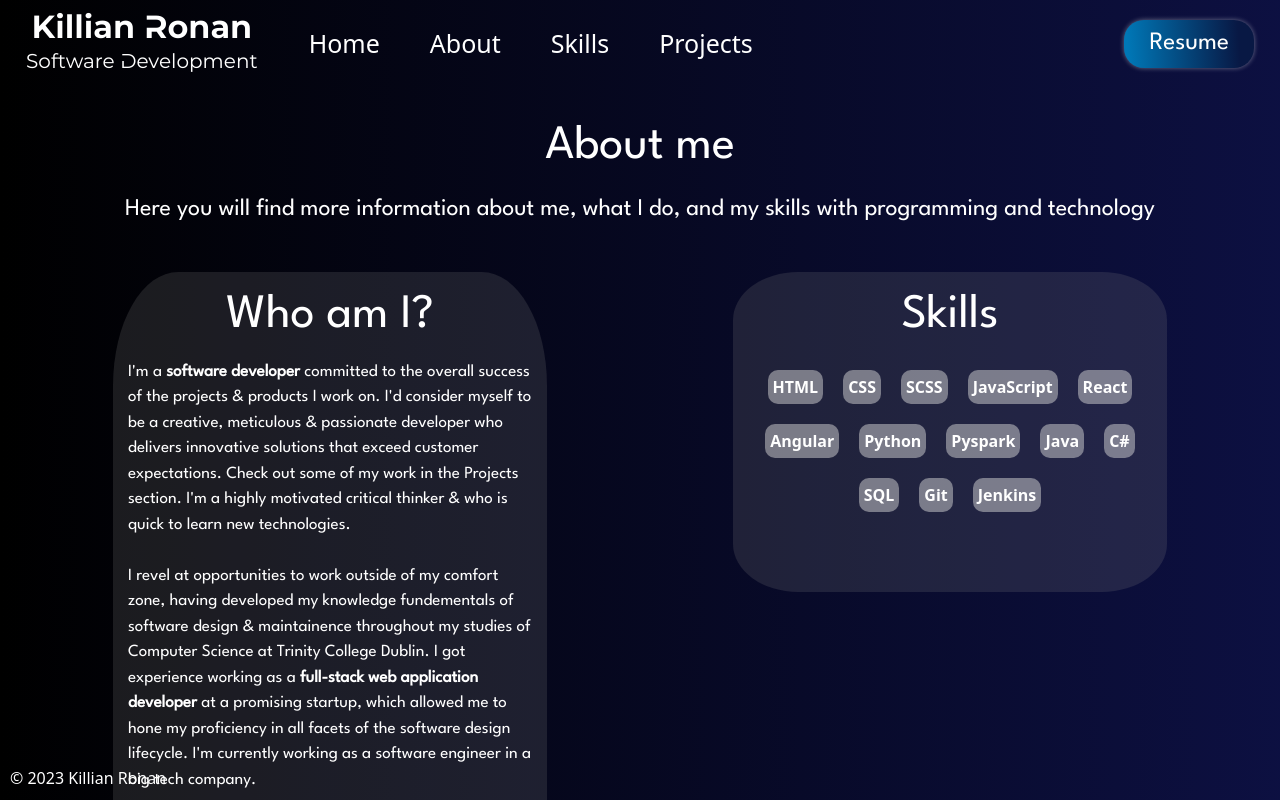
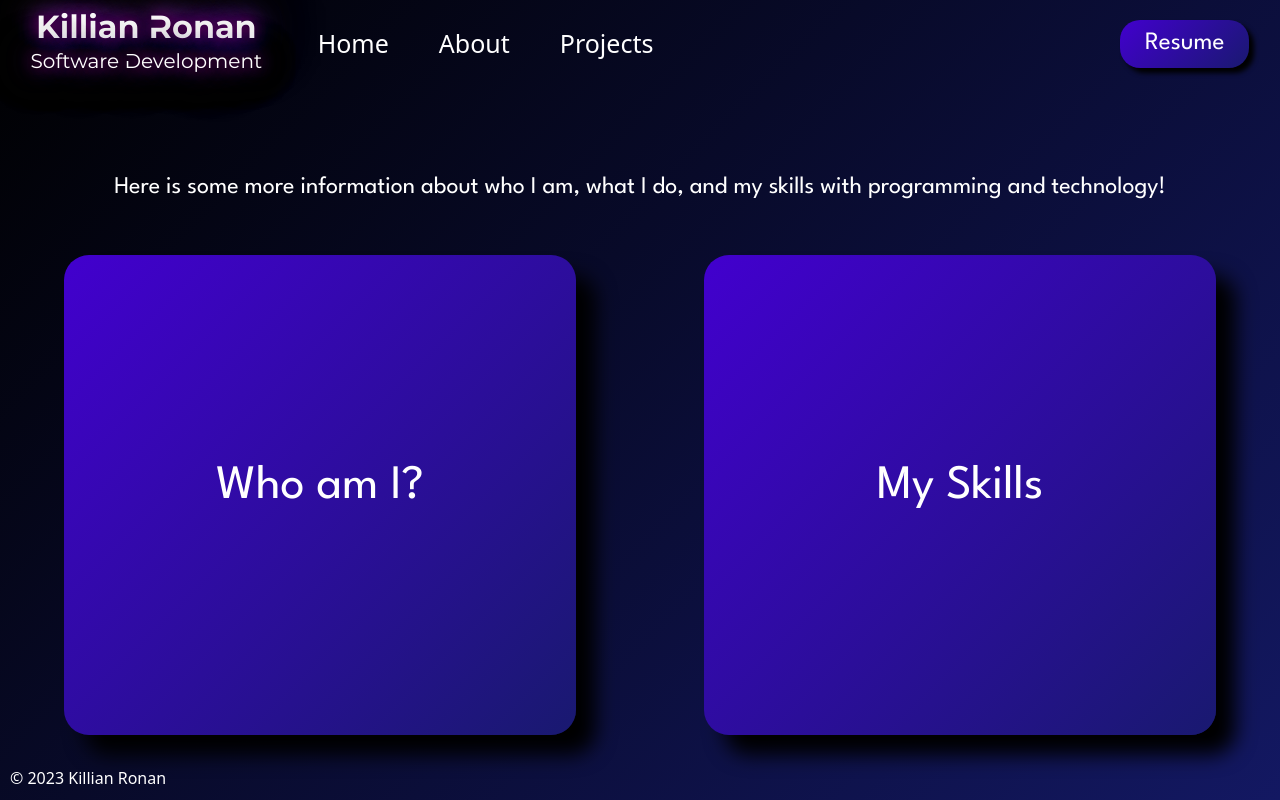
Before and after one commit to killianronan/personal-website, a React (Create React App) app in the folder personal-website/: page /about in a window 1280 px wide. Shown: the top 800 px of the page. Built offline with nearby package versions, Linux system fonts and the light colour scheme.

Commit message:
updated about & projects pages

```diff
--- a/personal-website/src/App.css
+++ b/personal-website/src/App.css
@@ -53,7 +53,7 @@ html, body {
     /* 45deg, */
     /* 111.1deg, */
     /* to top, */
-    to right,
+    135deg,
     /* Purple -> Pink -> Peach */
     /* #800080 0%,
     #ffc0cb 50%,
@@ -82,10 +82,11 @@ html, body {
     /* #7474bf, #348ac7 */
 
     /* #283E51, #0A2342 */
-    black 0%,#131862 150%
+    black,#131862
     /* #131862 0%, black 100% */
     /* black 0%, silver 100% */
     );
+    /* background-image: linear-gradient(135deg, #7B71DD, #3165CA); */
 
 }
 
@@ -98,8 +99,8 @@ html, body {
 .main-container {
   flex: 1;
   display: flex;
-  justify-content: center;
-  align-items: center;
+  justify-content: flex-start;
+  align-items: flex-start;
 }
 
 .header {
@@ -107,7 +108,7 @@ html, body {
   display: flex;
   justify-content: space-between;
   align-items: center;
-  padding-bottom: 30px;
+  padding-bottom: 15px;
 }
 
 .name-role{
@@ -118,6 +119,8 @@ html, body {
 }
 
 .title {
+  /* background-image: linear-gradient(135deg, #4200CE, #8C28D3); */
+  /* color: linear-gradient(135deg, #4200CE, #8C28D3); */
   margin: 0;
   font-family: "Bold";
 }
@@ -163,7 +166,7 @@ html, body {
   display: flex;
   flex-direction: column;
   justify-content: center;
-  align-self: flex-start;
+  align-self: center;
 }
 
 .resumebtn {
@@ -172,7 +175,7 @@ html, body {
   /* font-weight: bold; */
   font-size: 25px;
   font-family: "League Spartan";
-  box-shadow: rgba(255, 255, 255, 0.4) 0px 0px 5px;
+  box-shadow: black 5px 5px 5px;
   border: none;
   color: white;
   /* background-image: linear-gradient(45deg, #ff4d4d 0%, #FFBF00 70%); */
@@ -181,7 +184,10 @@ html, body {
     #A9C9FF 0%,
   #FFBBEC 100%
   ); */
-  background-image: linear-gradient( 86.3deg,  rgba(0,119,182,1) 3.6%, rgba(8,24,68,1) 87.6% );
+  /* background-image: linear-gradient(135deg, #4200CE, #8C28D3); */
+  background-image: linear-gradient(135deg, #4200CE, midnightblue)
+
+  /* background-image: linear-gradient( 86.3deg,  rgba(0,119,182,1) 3.6%, rgba(8,24,68,1) 87.6% ); */
   /* background-image: radial-gradient(ellipse farthest-corner at right bottom, #FEDB37 0%, #FDB931 8%, #9f7928 30%, #8A6E2F 40%, transparent 80%),
                 radial-gradient(ellipse farthest-corner at left top, #FFFFFF 0%, #FFFFAC 8%, #D1B464 25%, #5d4a1f 62.5%, #5d4a1f 100%); */
 }
@@ -196,21 +202,20 @@ html, body {
 
 /* Home element */
 .home-container {
+  /* height: 100; */
+  padding: 20px;
   display: flex;
   flex-direction: row;
   justify-content: space-around;
   align-items: center;
-  /* padding-top: 150px; */
 }
 
-.about-content-2 {
+.bio-container {
+  width: 100%;
   display: flex;
   flex-direction: row;
   justify-content: space-around;
-  align-items: flex-start;
-  padding: 20px;
-  /* max-width: 1-0%; */
-  /* padding-top: 150px; */
+  align-items: center;
 }
 .about-content{
   padding: 15px 15px 30px 15px;
@@ -239,33 +244,35 @@ html, body {
 
 .skill-item{
   padding: 5px;
-  background-color: rgb(211, 211, 211, 0.5);
+  background-color: rgb(211, 211, 211, 0.2);
+  /* opacity: 0.2; */
   color: white;
   font-weight: bold;
   margin: 10px;
   border-radius: 10px;
+  display: flex;
+  flex-direction: column;
+  justify-content: center;
+  align-items: center;
 }
 
 .imagedeveloper {
-  /* height: auto;
-  width: auto; */
-  /* background-image: url(./assets/software-dev.png); */
-  /* min-height: 500px; */
   background-image: url(./assets/12.png);
-  min-height: 50vh;
-  min-width: 60vh;
-  background-size:100% 100%;
-  /* justify-self: stretch; */
+  min-height: 40vh;
+  background-size: 70% 100%;
+  background-repeat: no-repeat;
 }
 
-.image-container{
-  /* align-self: center; */
+.greeting-container,
+.image-container {
+  flex: 1;
 }
 
 .greeting-container{
   text-align: center;
-  margin-bottom: 25px;
-  /* min-width: 350px; */
+  margin-bottom: 50px;
+  /* align-self: center; */
+  /* max-width: 300px; */
 }
 .intro{
   /* text-align: start; */
@@ -308,6 +315,81 @@ html, body {
   margin: 0 30px 0 0px;
 }
 
+.project-icon{
+  align-self: center;
+  justify-self: flex-start;
+  width: 30%;
+  height: 100%;
+  border-radius: 20px;
+}
+
+.card-body-container {
+  display: flex;
+  flex-direction: row;
+  justify-content: space-between;
+  align-items: center;
+}
+
+.card-title{
+  font-size: 24px;
+  font-family: "League Spartan";
+  color: white;
+  /* text-align: center; */
+  justify-self: flex-end;
+  align-self: flex-end;
+}
+
+.icon-wrapper {
+  position: relative;
+  display: flex;
+  justify-content: center;
+  flex-basis: 30%;
+}
+
+.project-repo-icon {
+  background: black;
+  width: 50px; /* Adjusted for a fixed size */
+  height: 50px; /* Adjusted for a fixed size */
+  border-radius: 20px;
+  padding: 10px;
+}
+
+.project-repo-icon:hover {
+  cursor: pointer;
+  background-color: rgb(0, 0, 0);
+  box-shadow: rgba(0, 0, 0, 0.4) 0px 0px 5px;
+}
+
+.tooltip-text {
+  visibility: hidden;
+  width: 120px;
+  background-color: black;
+  color: #fff;
+  text-align: center;
+  border-radius: 6px;
+  padding: 5px 0;
+  position: absolute;
+  z-index: 1;
+  bottom: 100%;
+  left: 50%;
+  transform: translateX(-50%);
+  margin-bottom: 5px;
+  opacity: 0;
+  transition: opacity 0.3s ease-in-out;
+}
+
+.icon-wrapper:hover .tooltip-text {
+  visibility: visible;
+  opacity: 1;
+}
+
+
+.skill-icon{
+  font-size: 50px;
+  padding: 5px;
+  align-self: center;
+}
+
 .icon:hover{
   cursor: pointer;
   border-radius: 20px;
@@ -322,6 +404,8 @@ html, body {
   font-family: "League Spartan";
   color: white;
   text-align: center;
+  justify-self: center;
+  align-self: center;
 }
 
 .text {
@@ -373,31 +457,31 @@ html, body {
   }
 }
 
-
-
 /* Projects element */
 .projects-container {
   display: flex;
   flex-direction: row;
   flex-wrap: wrap;
-  justify-content: center;
+  justify-content: space-around;
+  align-items: flex-start;
 }
 
 .projects-item{
+  cursor:default;
   /* background-color: red; */
-  flex-basis: 22%;
-  margin: 30px;
-  padding: 10px;
+  padding: 20px;
+  max-height: 35vh;
+  flex: 0 0 33.333%;
+  box-sizing: border-box;
+  margin: 5px; /* Example margin; adjust as needed */
+  flex-basis: calc(28% - 10px);
+  /* flex-basis: 22%; */
+  /* margin: 30px; */
+  /* padding: 10px; */
   border-radius: 20px;
-  height: 40vh;
-
-  /* box-shadow: rgba(17, 17, 26, 0.1) 0px 4px 16px, */
-  /* rgba(17, 17, 26, 0.1) 0px 8px 24px, rgba(17, 17, 26, 0.1) 0px 16px 56px !important; */
-  /* background-color: rgba(255, 255, 255, 0.2); */
-  background-color: red;
-  /* border: transparent; */
-  /* opacity: 0.9 !important; */
-  /* transition: all 0.5s ease 0s !important; */
+  /* height: 40vh; */
+  background-image: linear-gradient(135deg, #4200CE, midnightblue);
+  color: white;
 }
 .project-background{
   background-color: green;
@@ -411,28 +495,89 @@ html, body {
     rgba(17, 17, 26, 0.1) 0px 8px 24px, rgba(17, 17, 26, 0.1) 0px 16px 56px !important;
 }
 
-/* .project-image-container{
+.about-container{
+ /* border: 1px solid white; */
+ display: flex;
+ flex-direction: column;
+ align-items: center;
+ justify-content: center;
+}
+
+/* The flip card container - set the width and height to whatever you want. We have added the border property to demonstrate that the flip itself goes out of the box on hover (remove perspective if you don't want the 3D effect */
+.flip-card {
+  /* border: 1px solid white; */
+  width: 40%;
+  height: 60vh;
+  perspective: 1000px;  /* 3D effect */
+}
+
+/* This container is needed to position the front and back side */
+.flip-card-inner {
+  position: relative;
+  width: 100%;
+  height: 100%;
+  text-align: center;
+  transition: transform 0.8s;
+  transform-style: preserve-3d;
+}
+
+/* Do an horizontal flip when you move the mouse over the flip box container */
+.flip-card:hover .flip-card-inner {
+  transform: rotateY(180deg);
+}
+
+/* Position the front and back side */
+.flip-card-front, .flip-card-back {
+  border-radius: 25px;
+  box-shadow: black 20px 20px 20px;
+  position: absolute;
+  width: 100%;
+  height: 100%;
+  -webkit-backface-visibility: hidden; /* Safari */
+  backface-visibility: hidden;
   display: flex;
   justify-content: center;
-} */
-
-.image-project {
-  /* margin-left: auto; */
-  /* margin-right: auto; */
-  /* height: auto;
-  width: auto; */
-  /* background-image: url(./assets/software-dev.png); */
-  /* min-height: 500px; */
-  /* background-image: url(./assets/pngegg.png); */
-  /* min-height: 50vh;
-  min-width: 60vh; */
-  /* width: 50%; */
-  /* height: 200px; */
-  /* background-size:contain; */
-  /* background-repeat: no-repeat; */
-  /* justify-self: stretch; */
+  align-items: center;
 }
 
-.about-container{
+/* Style the front side (fallback if image is missing) */
+.flip-card-front {
+  /* box-shadow: black 0px 0px 0px; */
 
+  /* background-image: linear-gradient(to left, #7B71DD, #3165CA); */
+  background-image: linear-gradient(135deg, #4200CE, midnightblue);
+
+  /* background-image: linear-gradient(to left, #878787, #515151); */
+  /* background-image: linear-gradient(to left,midnightblue 0%, black 150%); */
+  color: black;
 }
+
+/* Style the back side */
+.flip-card-back {
+  /* background-image: linear-gradient(to right,midnightblue 0%, black 150%); */
+  /* background: #7B71DD; */
+  /* background-image: linear-gradient(to left, #7B71DD, #3165CA); */
+  background-image: linear-gradient(135deg, #4200CE, #8C28D3);
+
+  /* background-color: midnightblue; */
+  color: white;
+  transform: rotateY(180deg);
+}
+
+.glow {
+  font-size: 80px;
+  color: #fff;
+  text-align: center;
+  -webkit-animation: glow 1s ease-in-out infinite alternate;
+  -moz-animation: glow 1s ease-in-out infinite alternate;
+  animation: glow 1s ease-in-out infinite alternate;
+}
+
+@keyframes glow {
+  from {
+    text-shadow: 0 0 10px red, 0 0 20px blue, 0 0 30px red, 0 0 40px blue, 0 0 50px black, 0 0 60px blue, 0 0 70px black;
+  }
+  to {
+    text-shadow: 0 0 20px #4200CE, 0 0 30px #4200CE, 0 0 40px white, 0 0 50px black, 0 0 60px black, 0 0 70px black, 0 0 80px black;
+  }
+}
--- a/personal-website/src/App.js
+++ b/personal-website/src/App.js
@@ -6,7 +6,6 @@ import {
 } from 'react-router-dom';
 import Header from "./components/Header";
 import About from "./components/About";
-import Skills from "./components/Skills";
 import Home from "./components/Home";
 import Projects from "./components/Projects";
 import Footer from "./components/Footer";
@@ -23,7 +22,6 @@ function App() {
             <Routes>
               <Route exact path="/" element={<Home/>} />
               <Route exact path="/about" element={<About/>} />
-              <Route exact path="/skills" element={<Skills/>} />
               <Route exact path="/projects" element={<Projects/>} />
             </Routes>
           </div>
--- a/personal-website/src/components/About.js
+++ b/personal-website/src/components/About.js
@@ -1,18 +1,24 @@
 import React from "react";
 import "./../App.css";
-import Card from 'react-bootstrap/Card';
+import { FaHtml5, FaCss3Alt, FaSass, FaReact, FaAngular, FaPython, FaJava, FaDatabase, FaGithub, FaJenkins} from "react-icons/fa";
+import { IoLogoJavascript } from "react-icons/io5";
+import { SiApachespark, SiCsharp } from "react-icons/si";
 
 function About() {
   return (
           <section className="section">
             <div className="about-container">
               <div className="greeting-container">
-                <h2 className="heading">About me</h2>
-                <div className="text">Here you will find more information about me, what I do, and my skills with programming and technology</div>
+                <div className="text">Here is some more information about who I am, what I do, and my skills with programming and technology!</div>
               </div>
-              <div className="about-content-2">
-                <div className="about-content">
+
+              <div className="bio-container">
+                  <div class="flip-card">
+                    <div class="flip-card-inner">
+                      <div class="flip-card-front">
                         <h2 className="heading">Who am I?</h2>
+                      </div>
+                      <div class="flip-card-back">
                         <div className="intro-text">
                           I'm a <strong>software developer</strong> committed to the overall success of the projects & products I work on.
                           I'd consider myself to be a creative, meticulous & passionate developer who delivers innovative solutions that exceed customer expectations.
@@ -29,47 +35,68 @@ function About() {
                           Check out my resume for more details on my background in software development.
                         </div>
                       </div>
-                <div className="about-content">
-                  <h2 className="heading">Skills</h2>
+                    </div>
+                  </div>
+                  <div class="flip-card">
+                    <div class="flip-card-inner">
+                      <div class="flip-card-front">
+                        <h2 className="heading">My Skills</h2>
+                      </div>
+                      <div class="flip-card-back">
                         <div className="skill-list">
                           <div className="skill-item">
-                      HTML
+                            <FaHtml5 className="skill-icon"/>
+                            <strong>HTML</strong>
                           </div>
                           <div className="skill-item">
-                      CSS
+                            <FaCss3Alt className="skill-icon"/>
+                            <strong>CSS</strong>
                           </div>
                           <div className="skill-item">
-                      SCSS
+                            <FaSass className="skill-icon"/>
+                            <strong>SCSS</strong>
                           </div>
                           <div className="skill-item">
-                      JavaScript
+                            <IoLogoJavascript className="skill-icon"/>
+                            <strong>Javascript</strong>
                           </div>
                           <div className="skill-item">
-                      React
+                            <FaReact className="skill-icon"/>
+                            <strong>React</strong>
                           </div>
                           <div className="skill-item">
-                      Angular
+                            <FaAngular className="skill-icon"/>
+                            <strong>Angular</strong>
                           </div>
                           <div className="skill-item">
-                      Python
+                            <FaPython className="skill-icon"/>
+                            <strong>Python</strong>
                           </div>
                           <div className="skill-item">
-                      Pyspark
+                            <SiApachespark className="skill-icon"/>
+                            <strong>PySpark</strong>
                           </div>
                           <div className="skill-item">
-                      Java
+                            <FaJava className="skill-icon"/>
+                            <strong>Java</strong>
                           </div>
                           <div className="skill-item">
-                      C#
+                            <SiCsharp className="skill-icon"/>
+                            <strong>C#</strong>
                           </div>
                           <div className="skill-item">
-                      SQL
+                            <FaDatabase className="skill-icon"/>
+                            <strong>SQL</strong>
                           </div>
                           <div className="skill-item">
-                      Git
+                            <FaGithub className="skill-icon"/>
+                            <strong>Git</strong>
                           </div>
                           <div className="skill-item">
-                      Jenkins
+                            <FaJenkins className="skill-icon"/>
+                            <strong>Jenkins</strong>
+                          </div>
+                        </div>
                       </div>
                     </div>
                   </div>
--- a/personal-website/src/components/Header.js
+++ b/personal-website/src/components/Header.js
@@ -6,7 +6,7 @@ import "./../App.css";
 function Header() {
   return (
     <header className="header">
-      <div className="name-role">
+      <div className="name-role glow">
         {/* <div className="my-logo-image"></div> */}
         <h2 className="title">Killian Ronan</h2>
         <p className="subtitle">Software Development</p>
@@ -14,7 +14,6 @@ function Header() {
       <nav className="nav">
         <Link className="link" to="/">Home</Link>
         <Link className="link" to="/about">About</Link>
-        <Link className="link" to="/skills">Skills</Link>
         <Link className="link" to="/projects">Projects</Link>
       </nav>
       <div className="name-role">
```
Also changed, not shown: personal-website/src/components/Projects.js (+54 -30 lines). Lines whose indentation alone changed are shown as unchanged.
